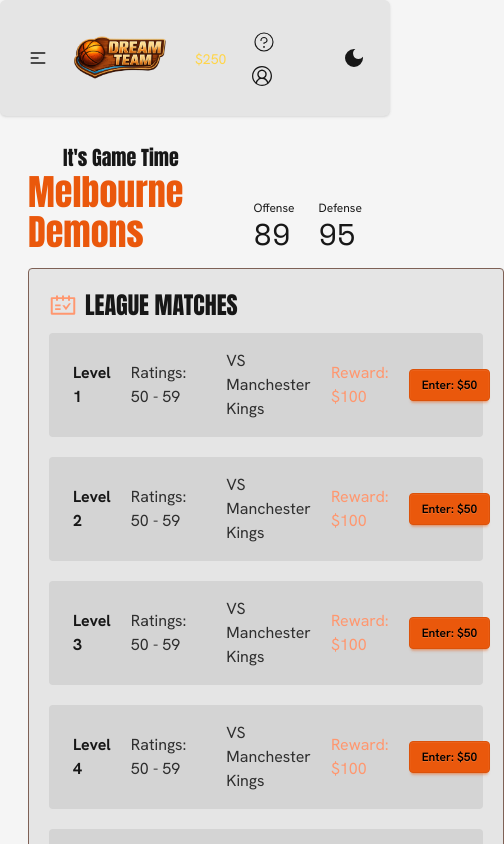
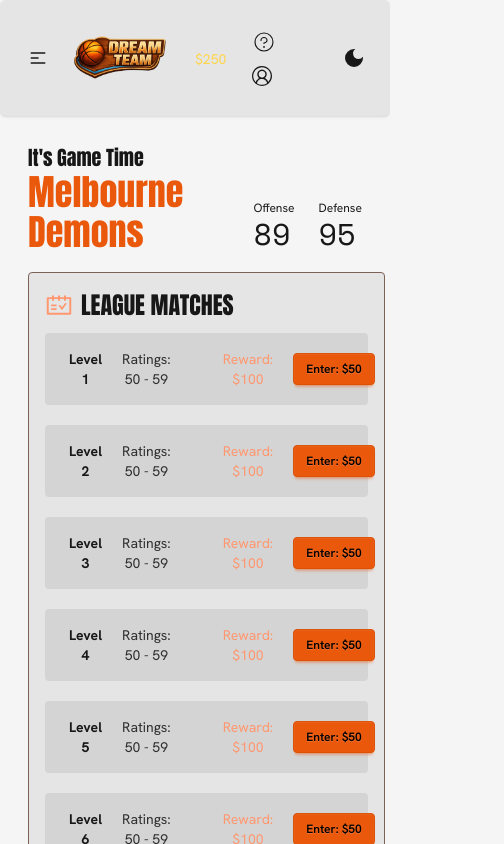
Before and after one commit to kaito24mako/dream-team, a React (Vite) app in the folder client/: page /league in a window 390 px wide. Shown: the top 844 px of the page, 504 px wide, since content can reach past the window. Built offline with nearby package versions, Linux system fonts and the light colour scheme.

Commit message:
finalise league page + add full responsiveness

```diff
--- a/client/src/components/features/league-page/MatchItem.tsx
+++ b/client/src/components/features/league-page/MatchItem.tsx
@@ -16,17 +16,24 @@ function MatchItem({
   cost,
 }: Props) {
   return (
-    <div className="flex gap-10 lg:gap-30 items-center bg-base-300 p-4 pl-6 rounded-sm">
+    <div className="flex gap-13 text-center lg:gap-30 items-center bg-base-300 p-4 pl-6 rounded-sm">
       <div className="flex items-center gap-5">
-        <h4 className="font-base! font-bold">Level {level}</h4>
-        <p className="opacity-87">
-          Ratings: {minRating} - {maxRating}
-        </p>
+        <h4 className="text-sm lg:text-base font-base! font-bold">
+          Level {level}
+        </h4>
+        <div className="flex flex-col sm:flex-row text-sm lg:text-base opacity-87">
+          <p className="mr-0 sm:mr-1">Ratings:</p>
+          <p>
+            {minRating} - {maxRating}
+          </p>
+        </div>
       </div>
 
       <div className="flex items-center gap-5">
-        <p className="opacity-87">VS {opponentName}</p>
-        <p className="text-secondary">Reward: ${reward}</p>
+        <p className="hidden md:block text-sm lg:text-base opacity-87">
+          VS {opponentName}
+        </p>
+        <p className="text-sm lg:text-base text-secondary">Reward: ${reward}</p>
         <button className="btn btn-primary btn-sm text-black">
           Enter: ${cost}
         </button>
--- a/client/src/components/features/league-page/MatchesSection.tsx
+++ b/client/src/components/features/league-page/MatchesSection.tsx
@@ -5,7 +5,7 @@ import MatchItem from "./MatchItem";
 
 function MatchesSection() {
   return (
-    <section className="border border-border rounded-sm bg-base-200 p-5 max-w-5xl mx-auto">
+    <section className="border border-border rounded-sm bg-base-200 p-4 pb-6 sm:p-6 sm:px-8 sm:pb-8 max-w-5xl mx-auto">
       <SectionHeading heading="LEAGUE MATCHES" Icon={AiOutlineSchedule} />
 
       <div className="flex flex-col gap-5">
--- a/client/src/pages/LeaguePage.tsx
+++ b/client/src/pages/LeaguePage.tsx
@@ -10,9 +10,9 @@ function LeaguePage() {
         <title>League | Dream Team</title>
       </Helmet>
 
-      <main className="flex flex-col gap-4 mb-15">
+      <main className="flex flex-col gap-5 mb-15">
         <div className="flex justify-center items-end gap-10">
-          <div className="flex flex-col items-center">
+          <div className="flex flex-col items-start md:items-center">
             <p className="font-primary text-xl">It's Game Time</p>
             <p className="font-primary text-primary text-4xl">
               Melbourne Demons
```
